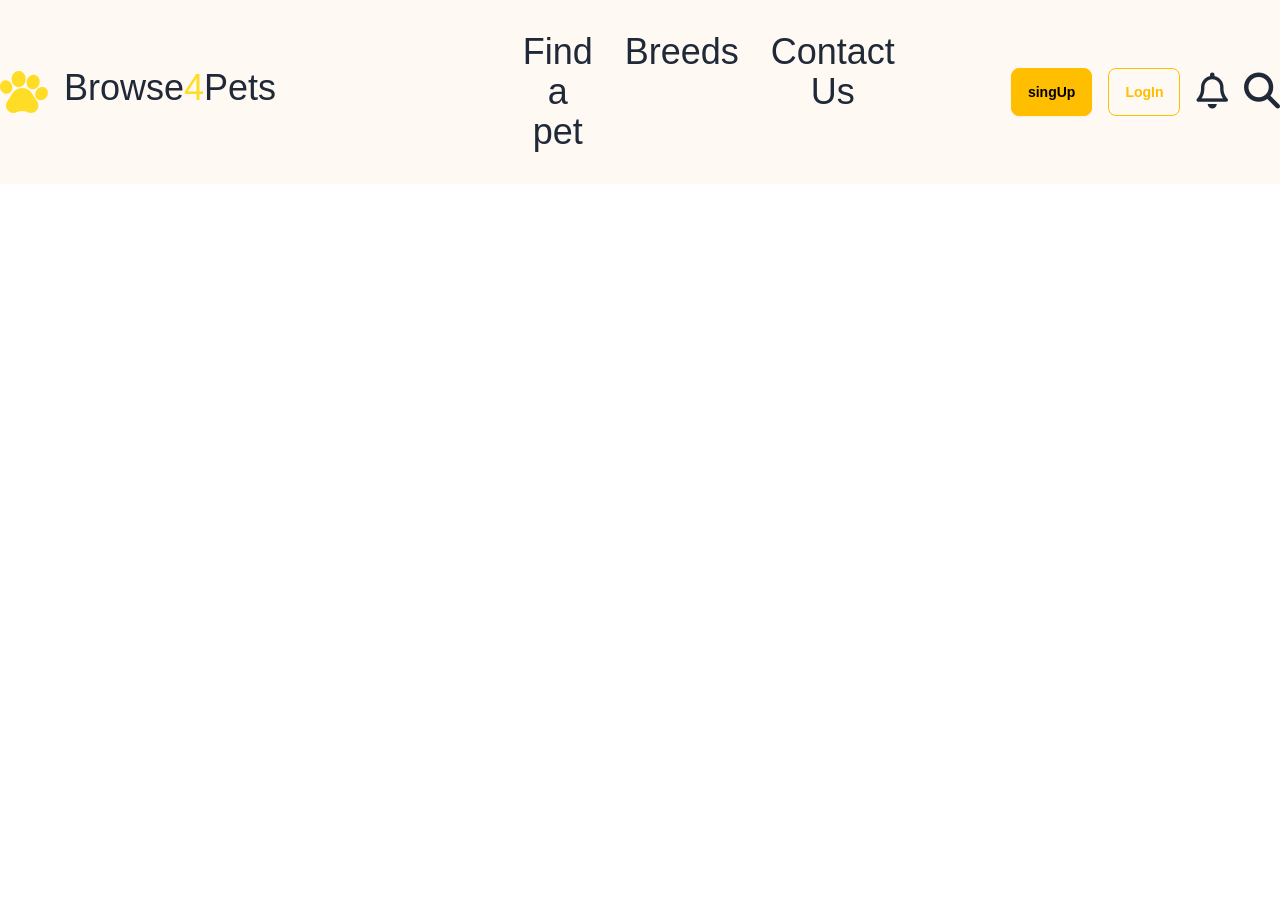
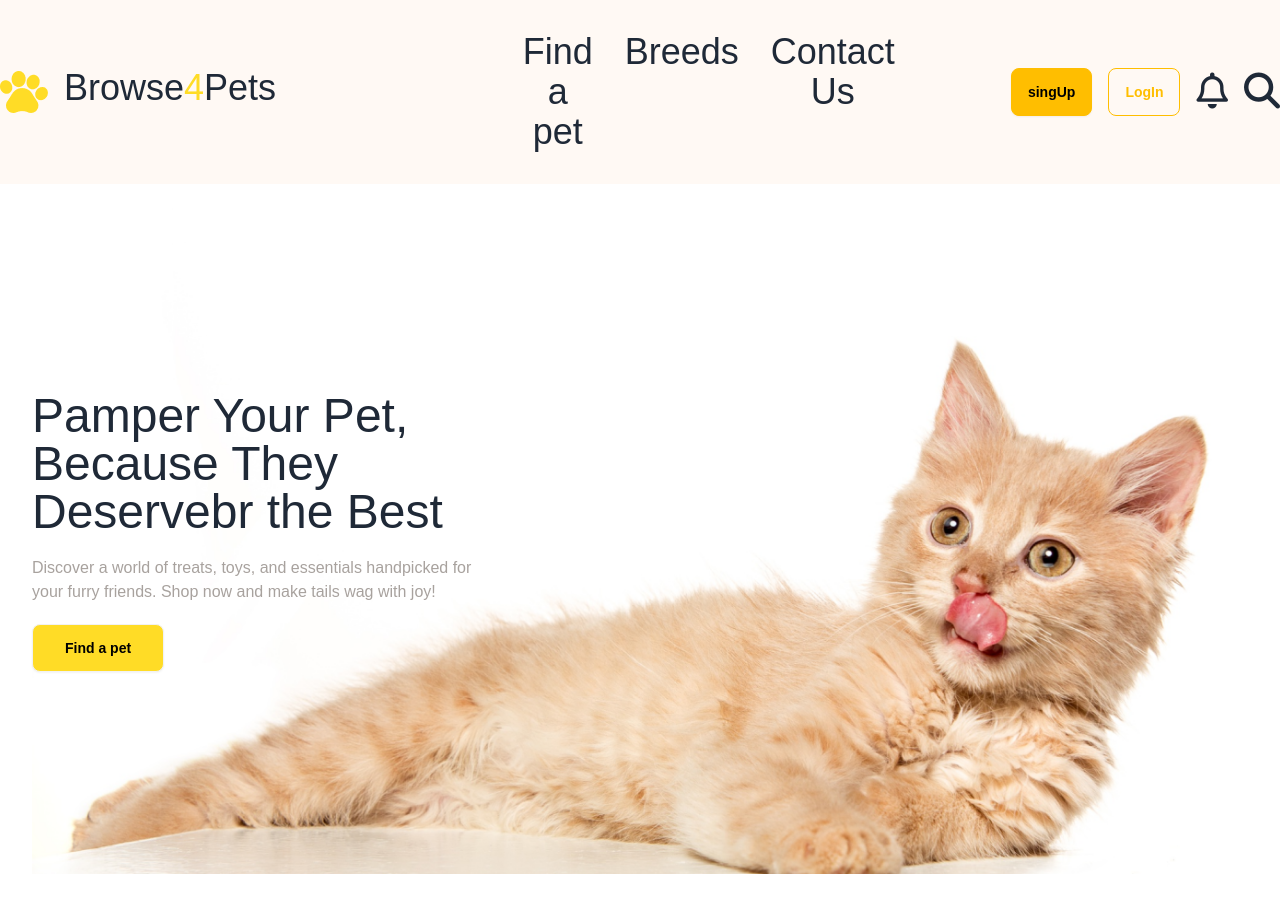
Before and after one commit to alimran74/assignment-03-001, a plain HTML site: page index.html in a window 1280 px wide. Before the commit the page ends 800 px from the top, so only its background shows below. Drawn offline with nearby package versions, Linux system fonts and the light colour scheme; a web font is replaced by a local one.

Commit message:
added banner section

```diff
--- a/index.html
+++ b/index.html
@@ -63,6 +63,25 @@
            <div class=" mr-10 "><button><i class="fa-solid fa-bars lg:hidden"></i></button></div>
         </div>
      </section>
+     <!-- Banner section -->
+      <section class="mx-8 mb-24">
+        <div>
+          <div class="relative flex flex-col lg:flex-row  ">
+              <!-- text content -->
+               <div class="lg:absolute space-y-5 lg:pt-52 ">
+                  <h2 class="text-5xl  w-">Pamper Your Pet,<br> Because They <br> Deservebr
+                     the Best</h2>
+                  <p class="text-stone-400 font-">Discover a world of treats, toys, and essentials handpicked for <br> your furry friends. Shop now and make tails wag with joy!</p>
+                      <button class="btn bg-button-primary text-black py-4 px-8">Find a pet</button>
+               </div class="flex-1 w-full">
+               <!--image content  -->
+               <div class="  w-full">
+                  <img
+              src="assets/cat-big.png"
+              class="w-full" />
+               </div>
+            </div>
+      </section>
   </header>
     <main></main>
     <footer>
```
